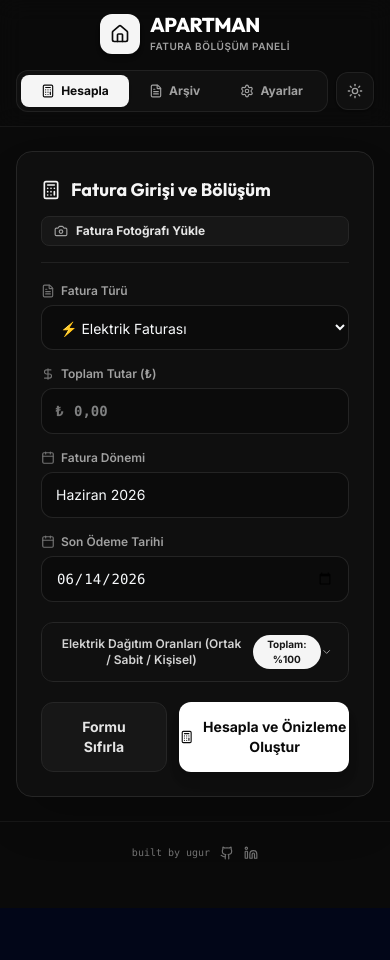
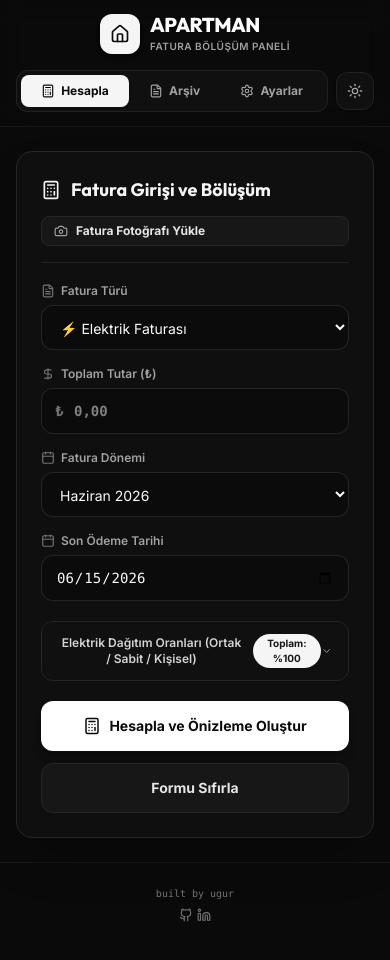
Before and after one commit to ugurkiymetli/shared-bill, a React (Vite) app: page / in a window 390 px wide. Shown: the top 960 px of the page. Before the commit the page ends 908 px from the top, so only its background shows below. Built offline with nearby package versions, Linux system fonts and the light colour scheme.

Commit message:
feat: implement dynamic bill period selection, responsive form layout, and animated resident management in settings

```diff
--- a/src/components/Footer.jsx
+++ b/src/components/Footer.jsx
@@ -3,8 +3,11 @@ import React from 'react';
 export default function Footer() {
   return (
     <footer className="max-w-4xl mx-auto w-full px-4 text-center text-xs text-neutral-550 dark:text-neutral-600 border-t border-neutral-200 dark:border-neutral-900 pt-6 space-y-2">
-      <div className="flex items-center justify-center gap-2.5 font-mono text-[10px] text-neutral-500 dark:text-neutral-500">
+      <div className="flex items-center justify-center gap-1 font-mono text-[10px] text-neutral-500 dark:text-neutral-500">
         <span>built by ugur</span>
+      </div>
+      <div className="flex items-center justify-center gap-1 font-mono text-[10px] text-neutral-500 dark:text-neutral-500">
+
         <a
           href="https://github.com/ugurkiymetli"
           target="_blank"
--- a/src/components/NewBillForm.jsx
+++ b/src/components/NewBillForm.jsx
@@ -14,6 +14,7 @@ export default function NewBillForm({ onCalculate, initialFormValues }) {
   const [scanSuccess, setScanSuccess] = useState(false);
   const [fileName, setFileName] = useState('');
   const [fileUrl, setFileUrl] = useState('');
+  const [periodOptions, setPeriodOptions] = useState([]);
 
   // Electricity ratios state
   const [ratios, setRatios] = useState({ common: 10, fixed: 30, personal: 60 });
@@ -21,6 +22,21 @@ export default function NewBillForm({ onCalculate, initialFormValues }) {
 
   // Set default values based on current time (June 2026) or pre-fill if editing
   useEffect(() => {
+    // Generate period options: from currentMonth - 2 to December of current year
+    const now = new Date('2026-06-05T10:00:00+03:00');
+    const months = [
+      'Ocak', 'Şubat', 'Mart', 'Nisan', 'Mayıs', 'Haziran',
+      'Temmuz', 'Ağustos', 'Eylül', 'Ekim', 'Kasım', 'Aralık'
+    ];
+    const currentYear = now.getFullYear();
+    const currentMonthIdx = now.getMonth();
+    const options = [];
+    const startIdx = Math.max(0, currentMonthIdx - 2);
+    for (let m = startIdx; m <= 11; m++) {
+      options.push(`${months[m]} ${currentYear}`);
+    }
+    setPeriodOptions(options);
+
     if (initialFormValues) {
       setBillType(initialFormValues.type || 'electricity');
       setTotalAmount(initialFormValues.totalAmount || '');
@@ -31,16 +47,10 @@ export default function NewBillForm({ onCalculate, initialFormValues }) {
       }
     } else {
       // Default period: Current Turkish Month + Year (e.g. "Haziran 2026")
-      const now = new Date('2026-06-04T21:34:45+03:00');
-      const months = [
-        'Ocak', 'Şubat', 'Mart', 'Nisan', 'Mayıs', 'Haziran',
-        'Temmuz', 'Ağustos', 'Eylül', 'Ekim', 'Kasım', 'Aralık'
-      ];
-      const currentMonth = months[now.getMonth()];
-      const currentYear = now.getFullYear();
+      const currentMonth = months[currentMonthIdx];
       setPeriod(`${currentMonth} ${currentYear}`);
 
-      // Default due date: 10 days from today (2026-06-14)
+      // Default due date: 10 days from today (2026-06-15)
       const defaultDue = new Date(now);
       defaultDue.setDate(now.getDate() + 10);
       const yyyy = defaultDue.getFullYear();
@@ -120,14 +130,14 @@ export default function NewBillForm({ onCalculate, initialFormValues }) {
     }
     setFileUrl('');
 
-    const now = new Date('2026-06-04T21:34:45+03:00');
+    const now = new Date('2026-06-05T10:00:00+03:00');
     const months = [
       'Ocak', 'Şubat', 'Mart', 'Nisan', 'Mayıs', 'Haziran',
       'Temmuz', 'Ağustos', 'Eylül', 'Ekim', 'Kasım', 'Aralık'
     ];
-    const currentMonth = months[now.getMonth()];
+    const currentMonthIdx = now.getMonth();
     const currentYear = now.getFullYear();
-    setPeriod(`${currentMonth} ${currentYear}`);
+    setPeriod(`${months[currentMonthIdx]} ${currentYear}`);
 
     const defaultDue = new Date(now);
     defaultDue.setDate(now.getDate() + 10);
@@ -283,8 +293,12 @@ export default function NewBillForm({ onCalculate, initialFormValues }) {
       if (dateToUse) {
         const m = dateToUse.dateObj.getMonth();
         const y = dateToUse.dateObj.getFullYear();
-        setPeriod(`${months[m]} ${y}`);
-        console.log("Selected Period:", `${months[m]} ${y}`);
+        const detectedPeriod = `${months[m]} ${y}`;
+        // Verify if the detected period is within options, otherwise fallback to first option
+        if (periodOptions.includes(detectedPeriod)) {
+          setPeriod(detectedPeriod);
+        }
+        console.log("Selected Period:", detectedPeriod);
       }
     }
     console.log("=== OCR SCAN END ===");
@@ -342,7 +356,6 @@ export default function NewBillForm({ onCalculate, initialFormValues }) {
             <input
               type="file"
               accept="image/*"
-              capture="environment"
               onChange={handleFileChange}
               disabled={isScanning}
               className="hidden"
@@ -405,6 +418,7 @@ export default function NewBillForm({ onCalculate, initialFormValues }) {
             <span className="absolute left-3.5 top-1/2 -translate-y-1/2 text-neutral-400 dark:text-neutral-500 font-bold text-sm">₺</span>
             <input
               type="text"
+              inputMode="decimal"
               value={(() => {
                 if (!totalAmount) return '';
                 const parts = totalAmount.toString().split('.');
@@ -450,14 +464,17 @@ export default function NewBillForm({ onCalculate, initialFormValues }) {
             <Calendar className="w-3.5 h-3.5 text-neutral-400 dark:text-neutral-500" />
             Fatura Dönemi
           </label>
-          <input
-            type="text"
+          <select
             value={period}
             onChange={(e) => setPeriod(e.target.value)}
             className="w-full glass-input px-3.5 py-3 rounded-xl text-sm"
-            placeholder="Örn: Haziran 2026"
-            required
-          />
+          >
+            {periodOptions.map((opt) => (
+              <option key={opt} value={opt} className="bg-white dark:bg-neutral-950 text-neutral-900 dark:text-neutral-100">
+                {opt}
+              </option>
+            ))}
+          </select>
         </div>
 
         {/* Due Date */}
@@ -470,7 +487,7 @@ export default function NewBillForm({ onCalculate, initialFormValues }) {
             type="date"
             value={dueDate}
             onChange={(e) => setDueDate(e.target.value)}
-            className="w-full glass-input px-3.5 py-3 rounded-xl text-sm font-mono"
+            className="w-full min-w-0 max-w-full glass-input px-3.5 py-3 rounded-xl text-sm font-mono box-border"
             required
           />
         </div>
@@ -573,24 +590,25 @@ export default function NewBillForm({ onCalculate, initialFormValues }) {
       )}
 
       {/* Action Buttons */}
-      <div className="flex gap-3">
+      <div className="flex flex-col sm:flex-row gap-3">
         <button
           type="button"
           onClick={handleResetForm}
-          className="flex-1 sm:flex-none flex items-center justify-center gap-2 px-5 py-3.5 bg-white hover:bg-neutral-50 dark:bg-neutral-900 dark:hover:bg-neutral-800 border border-neutral-300 dark:border-neutral-800 text-neutral-800 dark:text-neutral-200 rounded-xl text-sm font-bold transition-all"
+          className="w-full sm:w-auto px-5 py-3.5 bg-white hover:bg-neutral-50 dark:bg-neutral-900 dark:hover:bg-neutral-800 border border-neutral-300 dark:border-neutral-800 text-neutral-800 dark:text-neutral-200 rounded-xl text-sm font-bold transition-all order-2 sm:order-1"
         >
           Formu Sıfırla
         </button>
         <button
           type="submit"
           disabled={billType === 'electricity' && !isRatioValid}
-          className={`flex-[2] sm:flex-1 flex items-center justify-center gap-2 py-3.5 rounded-xl text-sm font-bold shadow-lg transition-all border ${billType === 'electricity' && !isRatioValid
-            ? 'bg-neutral-100 dark:bg-neutral-900 text-neutral-400 dark:text-neutral-600 cursor-not-allowed border-neutral-200 dark:border-neutral-800'
-            : 'bg-neutral-950 hover:bg-neutral-850 text-white dark:bg-white dark:hover:bg-neutral-200 dark:text-neutral-950 border-transparent shadow-neutral-950/10'
-            }`}
+          className={`w-full sm:flex-1 flex items-center justify-center gap-2 py-3.5 rounded-xl text-sm font-bold shadow-lg transition-all border order-1 sm:order-2 ${
+            billType === 'electricity' && !isRatioValid
+              ? 'bg-neutral-100 dark:bg-neutral-900 text-neutral-400 dark:text-neutral-600 cursor-not-allowed border-neutral-200 dark:border-neutral-800'
+              : 'bg-neutral-950 hover:bg-neutral-850 text-white dark:bg-white dark:hover:bg-neutral-200 dark:text-neutral-950 border-transparent shadow-neutral-950/10'
+          }`}
         >
           <Calculator className="w-4.5 h-4.5" />
-          Hesapla ve Önizleme Oluştur
+          <span>Hesapla ve Önizleme Oluştur</span>
         </button>
       </div>
     </form>
--- a/src/components/SettingsPanel.jsx
+++ b/src/components/SettingsPanel.jsx
@@ -5,6 +5,7 @@ export default function SettingsPanel({ residents, apartmentName, onSaveSettings
   const [localResidents, setLocalResidents] = useState([...residents]);
   const [localApartmentName, setLocalApartmentName] = useState(apartmentName || "Apartman");
   const [newlyAddedId, setNewlyAddedId] = useState(null);
+  const [deletingId, setDeletingId] = useState(null);
 
   useEffect(() => {
     setLocalApartmentName(apartmentName || "Apartman");
@@ -13,6 +14,19 @@ export default function SettingsPanel({ residents, apartmentName, onSaveSettings
   useEffect(() => {
     setLocalResidents([...residents]);
   }, [residents]);
+
+  // Scroll to newly added input on mobile/desktop
+  useEffect(() => {
+    if (newlyAddedId) {
+      const el = document.getElementById(`resident-name-${newlyAddedId}`);
+      if (el) {
+        // Scroll with a small timeout to let the input render first
+        setTimeout(() => {
+          el.scrollIntoView({ behavior: 'smooth', block: 'center' });
+        }, 80);
+      }
+    }
+  }, [newlyAddedId]);
 
   const handleCountChange = (id, val) => {
     const numVal = parseInt(val, 10);
@@ -38,7 +52,13 @@ export default function SettingsPanel({ residents, apartmentName, onSaveSettings
   };
 
   const handleDeleteResident = (id) => {
+    setDeletingId(id);
+    // Let the fade-out / collapse animation play for 300ms before removing from DOM
+    setTimeout(() => {
       setLocalResidents(prev => prev.filter(r => r.id !== id));
+      if (newlyAddedId === id) setNewlyAddedId(null);
+      setDeletingId(null);
+    }, 300);
   };
 
   const handleSubmit = (e) => {
@@ -115,10 +135,14 @@ export default function SettingsPanel({ residents, apartmentName, onSaveSettings
                 Kayıtlı sakin bulunmamaktadır. Yeni daire ekleyin.
               </div>
             ) : (
-              localResidents.map((res, index) => (
+              localResidents.map((res, index) => {
+                const isDeleting = res.id === deletingId;
+                return (
                   <div
                     key={res.id}
-                  className="flex flex-col sm:grid sm:grid-cols-12 gap-3 sm:gap-4 px-5 py-4 sm:items-center hover:bg-neutral-100 dark:hover:bg-neutral-900/25 transition-colors"
+                    className={`flex flex-col sm:grid sm:grid-cols-12 gap-3 sm:gap-4 px-5 py-4 sm:items-center hover:bg-neutral-100 dark:hover:bg-neutral-900/25 transition-all duration-300 ease-out ${
+                      isDeleting ? 'opacity-0 max-h-0 py-0 overflow-hidden border-b-0' : 'max-h-[200px] border-b border-neutral-200 dark:border-neutral-800/60'
+                    }`}
                   >
                     {/* Mobile Header: ID and Delete side-by-side */}
                     <div className="flex sm:hidden justify-between items-center pb-2 border-b border-neutral-200 dark:border-neutral-800/60">
@@ -145,6 +169,7 @@ export default function SettingsPanel({ residents, apartmentName, onSaveSettings
                         <label className="text-[10px] font-semibold text-neutral-500 dark:text-neutral-400 sm:hidden block mb-1">Daire Sakini</label>
                         <input
                           type="text"
+                          id={`resident-name-${res.id}`}
                           value={res.name}
                           autoFocus={res.id === newlyAddedId}
                           onFocus={(e) => e.target.select()}
@@ -162,7 +187,7 @@ export default function SettingsPanel({ residents, apartmentName, onSaveSettings
                           <button
                             type="button"
                             onClick={() => handleCountChange(res.id, Math.max(0, res.count - 1))}
-                          className="w-7 h-7 flex items-center justify-center text-neutral-500 dark:text-neutral-400 hover:text-neutral-900 dark:hover:text-white text-base transition-colors"
+                            className="w-7 h-7 flex items-center justify-center text-neutral-550 dark:text-neutral-400 hover:text-neutral-900 dark:hover:text-white text-base transition-colors"
                           >
                             -
                           </button>
@@ -195,7 +220,8 @@ export default function SettingsPanel({ residents, apartmentName, onSaveSettings
                       </button>
                     </div>
                   </div>
-              ))
+                );
+              })
             )}
           </div>
         </div>
```
Lines whose indentation alone changed are shown as unchanged.
